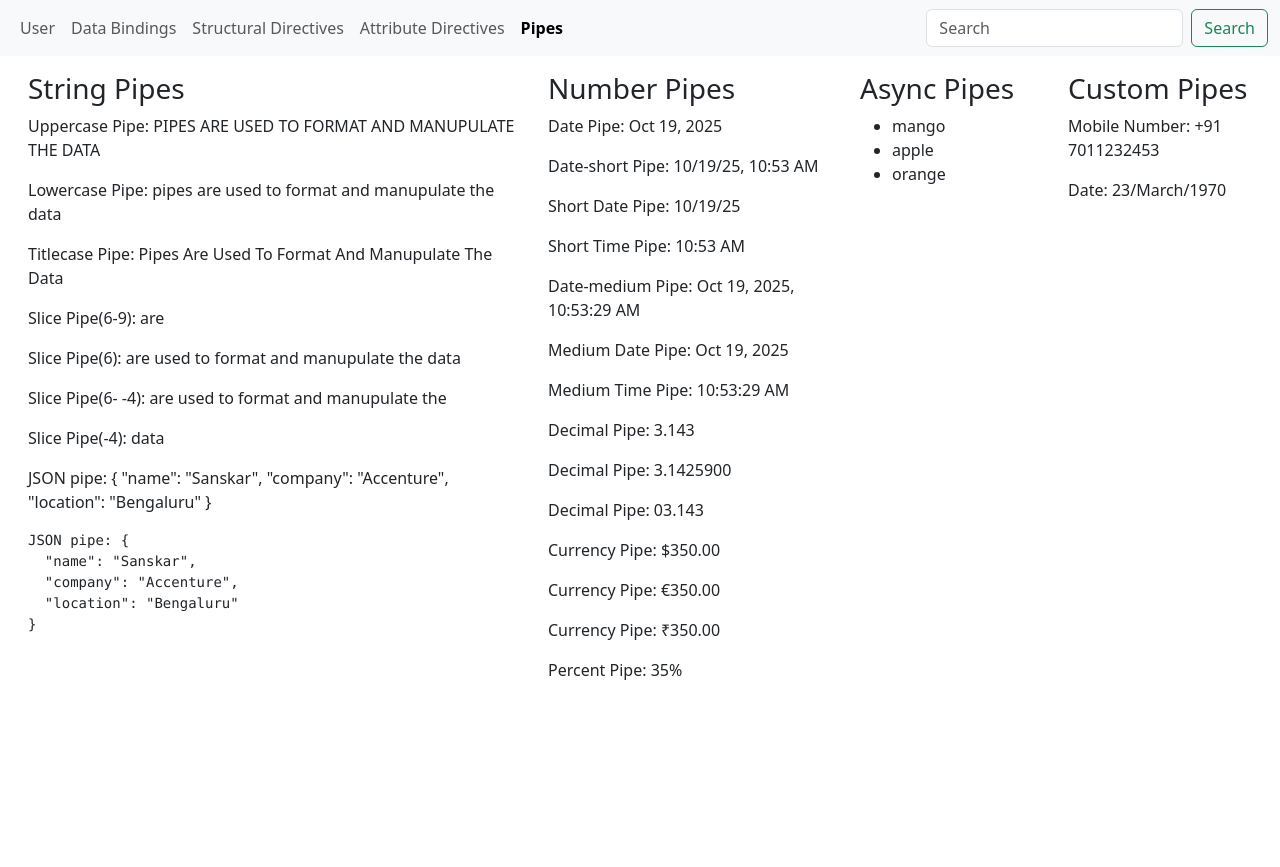
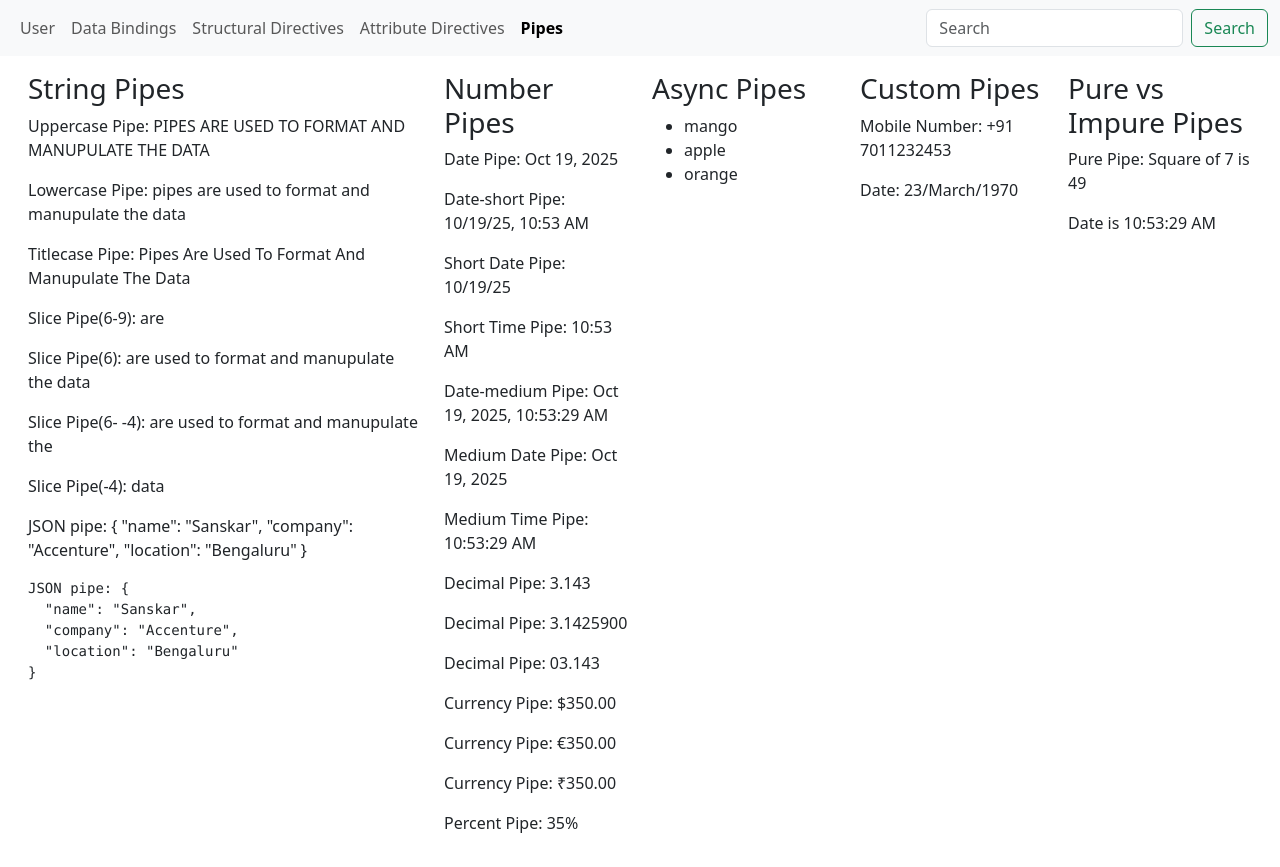
Before and after one commit to sanskar-kaushik/Angular_19, an Angular app: page /inbuilt-pipes in a window 1280 px wide. Before the commit the page ends 800 px from the top, so only its background shows below. Built offline with nearby package versions, Linux system fonts and the light colour scheme.

Commit message:
Pure vs Impure Pipes 2

```diff
--- a/src/app/Components/inbuilt-pipes/inbuilt-pipes.component.html
+++ b/src/app/Components/inbuilt-pipes/inbuilt-pipes.component.html
@@ -1,6 +1,7 @@
 <!-- Added custom pipe code in this component -->
+<!-- Added Pure vs Impure pipe code in this component -->
 <div class="m-3 row">
-    <div class="col-5">
+    <div class="col-4">
         <h3>String Pipes</h3>
         <p>Uppercase Pipe: {{pipes | uppercase}}</p>
         <p>Lowercase Pipe: {{pipes | lowercase}}</p>
@@ -12,7 +13,7 @@
         <p>JSON pipe: {{data | json}}</p>
         <pre>JSON pipe: {{data | json}}</pre>
     </div>
-    <div class="col-3">
+    <div class="col-2">
         <h3>Number Pipes</h3>
         <p>Date Pipe: {{date | date}}</p>
         <p>Date-short Pipe: {{date | date: 'short'}}</p>
@@ -48,4 +49,9 @@
         <p>Mobile Number: {{mobile | customPipes:'phone'}}</p>
         <p>Date: {{mobile | customPipes:'date'}}</p>
     </div>
+    <div class="col-2">
+        <h3>Pure vs Impure Pipes</h3>
+        <p>Pure Pipe: Square of 7 is {{7 | pure}}</p>
+        <p>Date is {{date | impure}}</p>
+    </div>
 </div>
--- a/src/app/Components/inbuilt-pipes/inbuilt-pipes.component.ts
+++ b/src/app/Components/inbuilt-pipes/inbuilt-pipes.component.ts
@@ -3,10 +3,12 @@ import { Component } from '@angular/core';
 import { Observable, of } from 'rxjs';
 import { CustomPipesPipe } from '../../Pipes/custom-pipes.pipe';
 import { FormsModule } from '@angular/forms';
+import { PurePipe } from '../../Pipes/pure.pipe';
+import { ImpurePipe } from '../../Pipes/impure.pipe';
 
 @Component({
   selector: 'app-inbuilt-pipes',
-  imports: [CommonModule , CustomPipesPipe , FormsModule],
+  imports: [CommonModule , CustomPipesPipe , FormsModule , PurePipe , ImpurePipe],
   templateUrl: './inbuilt-pipes.component.html',
   styleUrl: './inbuilt-pipes.component.css'
 })
```
